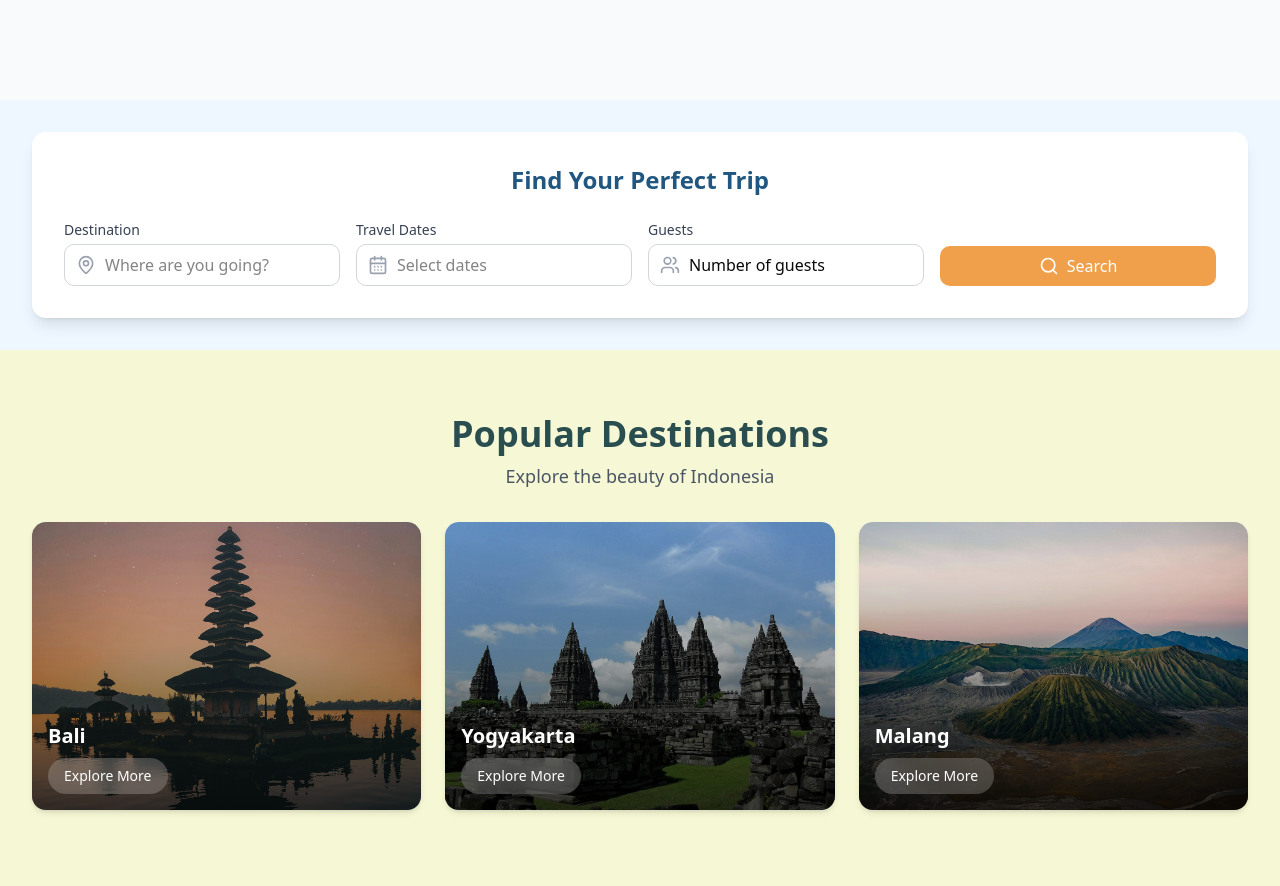
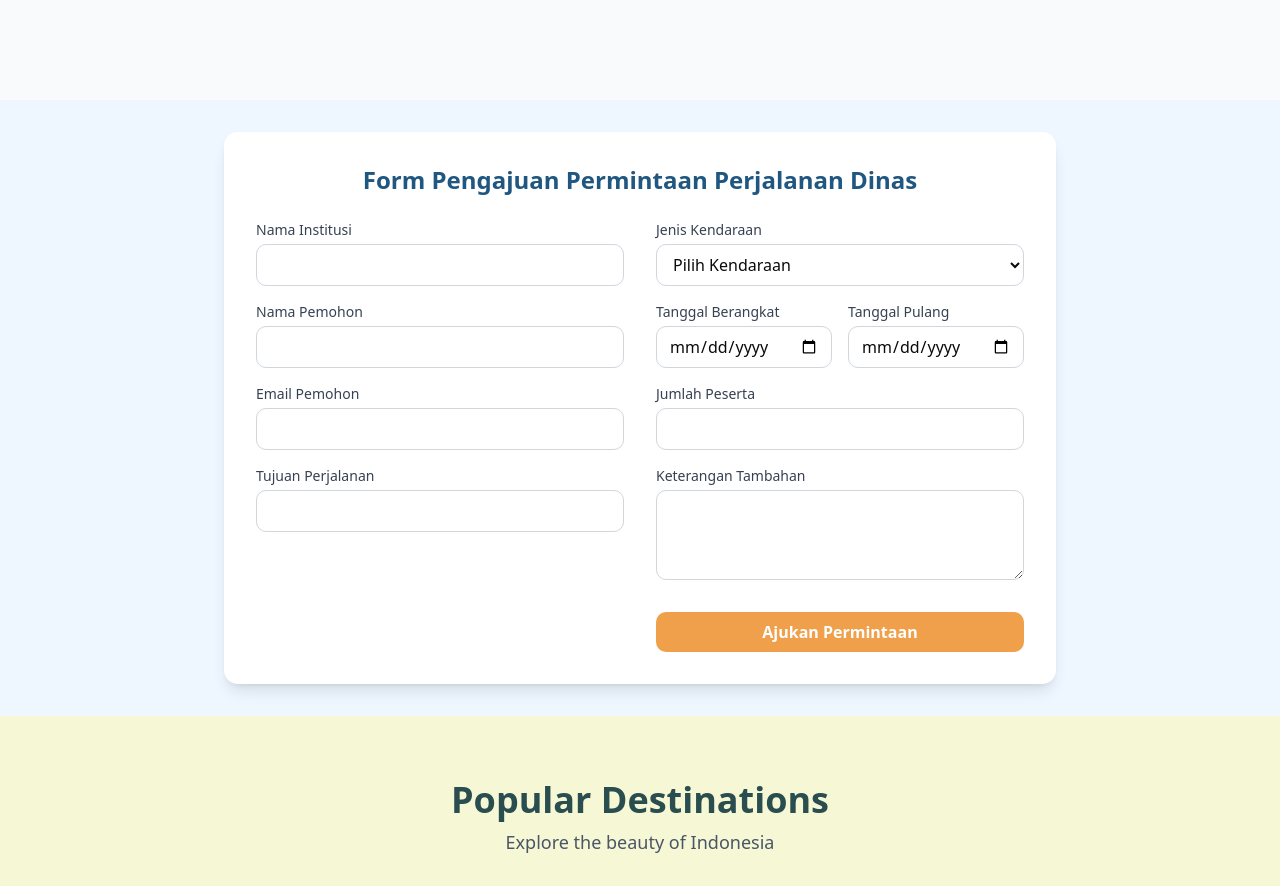
Before and after one commit to bimocahyo7/travel-agent-frontend, a Next.js app: page / in a window 1280 px wide. Shown: the part 1500-2386 px from the top of the page. Built offline with nearby package versions, Linux system fonts and the light colour scheme; no server answers.

Commit message:
add filter pengajuan on landing page and customer

```diff
--- a/src/app/(customer)/dashboard2/page.jsx
+++ b/src/app/(customer)/dashboard2/page.jsx
@@ -13,8 +13,8 @@ export default function Dashboard() {
   return (
     <RoleGuard allowedRoles={["customer"]}>
       <Navbar />
+      <Intro />
       <TabNavigation />
-      {/* <Intro /> */}
       <Filter />
       <Destination />
       <Package />
--- a/src/app/(customer)/landing/filter.jsx
+++ b/src/app/(customer)/landing/filter.jsx
@@ -1,103 +1,96 @@
 "use client";
 
 import { useState } from "react";
-import { Search, MapPin, CalendarDays, Users } from "lucide-react";
 
-function Filter() {
-  const [destination, setDestination] = useState("");
-  const [dates, setDates] = useState("");
-  const [guests, setGuests] = useState("");
+function RequestForm() {
+  const [form, setForm] = useState({
+    institution: "",
+    applicant: "",
+    email: "",
+    destination: "",
+    vehicle: "",
+    departureDate: "",
+    returnDate: "",
+    participants: "",
+    notes: "",
+  });
 
-  const handleSearch = (e) => {
+  const handleChange = (e) => {
+    setForm({ ...form, [e.target.name]: e.target.value });
+  };
+
+  const handleSubmit = (e) => {
     e.preventDefault();
-    // Handle search functionality here
-    console.log({ destination, dates, guests });
+    // TODO: handle form submission (API call, etc)
+    console.log(form);
   };
 
   return (
     <section className="bg-[#EEF7FF] py-8">
-      <div className="max-w-7xl mx-auto px-4 sm:px-6 lg:px-8">
+      <div className="max-w-4xl mx-auto px-4 sm:px-6 lg:px-8">
         <div className="bg-white rounded-xl shadow-lg p-6 md:p-8">
           <h2 className="text-2xl font-bold text-[#205781] mb-6 text-center">
-            Find Your Perfect Trip
+            Form Pengajuan Permintaan Perjalanan Dinas
           </h2>
-
-          <form onSubmit={handleSearch} className="space-y-4 md:space-y-0 md:grid md:grid-cols-4 md:gap-4">
-            {/* Destination */}
-            <div className="relative">
-              <label htmlFor="destination" className="block text-sm font-medium text-gray-700 mb-1">
-                Destination
-              </label>
-              <div className="relative">
-                <div className="absolute inset-y-0 left-0 pl-3 flex items-center pointer-events-none">
-                  <MapPin className="h-5 w-5 text-gray-400" />
-                </div>
-                <input
-                  type="text"
-                  id="destination"
-                  value={destination}
-                  onChange={(e) => setDestination(e.target.value)}
-                  className="block w-full pl-10 pr-3 py-2 border border-gray-300 rounded-lg focus:ring-cyan-500 focus:border-cyan-500"
-                  placeholder="Where are you going?"
-                />
+          <form onSubmit={handleSubmit} className="md:flex gap-8 space-y-4 md:space-y-0">
+            {/* Left Side */}
+            <div className="flex-1 space-y-4">
+              <div>
+                <label className="block text-sm font-medium text-gray-700 mb-1">Nama Institusi</label>
+                <input type="text" name="institution" value={form.institution} onChange={handleChange} className="block w-full border border-gray-300 rounded-lg py-2 px-3" required />
+              </div>
+              <div>
+                <label className="block text-sm font-medium text-gray-700 mb-1">Nama Pemohon</label>
+                <input type="text" name="applicant" value={form.applicant} onChange={handleChange} className="block w-full border border-gray-300 rounded-lg py-2 px-3" required />
+              </div>
+              <div>
+                <label className="block text-sm font-medium text-gray-700 mb-1">Email Pemohon</label>
+                <input type="email" name="email" value={form.email} onChange={handleChange} className="block w-full border border-gray-300 rounded-lg py-2 px-3" required />
+              </div>
+              <div>
+                <label className="block text-sm font-medium text-gray-700 mb-1">Tujuan Perjalanan</label>
+                <input type="text" name="destination" value={form.destination} onChange={handleChange} className="block w-full border border-gray-300 rounded-lg py-2 px-3" required />
               </div>
             </div>
-
-            {/* Travel Dates */}
-            <div className="relative">
-              <label htmlFor="dates" className="block text-sm font-medium text-gray-700 mb-1">
-                Travel Dates
-              </label>
-              <div className="relative">
-                <div className="absolute inset-y-0 left-0 pl-3 flex items-center pointer-events-none">
-                  <CalendarDays className="h-5 w-5 text-gray-400" />
-                </div>
-                <input
-                  type="text"
-                  id="dates"
-                  value={dates}
-                  onChange={(e) => setDates(e.target.value)}
-                  className="block w-full pl-10 pr-3 py-2 border border-gray-300 rounded-lg focus:ring-cyan-500 focus:border-cyan-500"
-                  placeholder="Select dates"
-                  onFocus={(e) => (e.target.type = "date")}
-                  onBlur={(e) => (e.target.type = "text")}
-                />
-              </div>
-            </div>
-
-            {/* Guests */}
-            <div className="relative">
-              <label htmlFor="guests" className="block text-sm font-medium text-gray-700 mb-1">
-                Guests
-              </label>
-              <div className="relative">
-                <div className="absolute inset-y-0 left-0 pl-3 flex items-center pointer-events-none">
-                  <Users className="h-5 w-5 text-gray-400" />
-                </div>
+            {/* Right Side */}
+            <div className="flex-1 space-y-4">
+              <div>
+                <label className="block text-sm font-medium text-gray-700 mb-1">Jenis Kendaraan</label>
                 <select
-                  id="guests"
-                  value={guests}
-                  onChange={(e) => setGuests(e.target.value)}
-                  className="block w-full pl-10 pr-3 py-2 border border-gray-300 rounded-lg focus:ring-cyan-500 focus:border-cyan-500 appearance-none"
+                  name="vehicle"
+                  value={form.vehicle}
+                  onChange={handleChange}
+                  className="block w-full border border-gray-300 rounded-lg py-2 px-3"
+                  required
                 >
-                  <option value="">Number of guests</option>
-                  <option value="1">1 Guest</option>
-                  <option value="2">2 Guests</option>
-                  <option value="3">3 Guests</option>
-                  <option value="4">4 Guests</option>
-                  <option value="5+">5+ Guests</option>
+                  <option value="" disabled>Pilih Kendaraan</option>
+                  <option value="Mobil">Mobil</option>
+                  <option value="Bus">Bus</option>
+                  <option value="Kereta">Kereta</option>
+                  <option value="Pesawat">Pesawat</option>
+                  <option value="Lainnya">Lainnya</option>
                 </select>
               </div>
-            </div>
-
-            {/* Search Button */}
-            <div className="relative flex items-end">
-              <button
-                type="submit"
-                className="w-full bg-[#F0A04B] hover:bg-amber-600 text-white py-2 px-4 rounded-lg flex items-center justify-center transition duration-300"
-              >
-                <Search className="h-5 w-5 mr-2" />
-                <span>Search</span>
+              <div className="flex gap-4">
+                <div className="flex-1">
+                  <label className="block text-sm font-medium text-gray-700 mb-1">Tanggal Berangkat</label>
+                  <input type="date" name="departureDate" value={form.departureDate} onChange={handleChange} className="block w-full border border-gray-300 rounded-lg py-2 px-3" required />
+                </div>
+                <div className="flex-1">
+                  <label className="block text-sm font-medium text-gray-700 mb-1">Tanggal Pulang</label>
+                  <input type="date" name="returnDate" value={form.returnDate} onChange={handleChange} className="block w-full border border-gray-300 rounded-lg py-2 px-3" required />
+                </div>
+              </div>
+              <div>
+                <label className="block text-sm font-medium text-gray-700 mb-1">Jumlah Peserta</label>
+                <input type="number" name="participants" value={form.participants} onChange={handleChange} className="block w-full border border-gray-300 rounded-lg py-2 px-3" min="1" required />
+              </div>
+              <div>
+                <label className="block text-sm font-medium text-gray-700 mb-1">Keterangan Tambahan</label>
+                <textarea name="notes" value={form.notes} onChange={handleChange} className="block w-full border border-gray-300 rounded-lg py-2 px-3" rows="3" />
+              </div>
+              <button type="submit" className="w-full bg-[#F0A04B] hover:bg-amber-600 text-white py-2 px-4 rounded-lg font-semibold transition duration-300 mt-4">
+                Ajukan Permintaan
               </button>
             </div>
           </form>
@@ -107,4 +100,4 @@ function Filter() {
   );
 }
 
-export default Filter;
+export default RequestForm;
--- a/src/components/landing/filter.jsx
+++ b/src/components/landing/filter.jsx
@@ -1,103 +1,96 @@
 "use client";
 
 import { useState } from "react";
-import { Search, MapPin, CalendarDays, Users } from "lucide-react";
 
-function Filter() {
-  const [destination, setDestination] = useState("");
-  const [dates, setDates] = useState("");
-  const [guests, setGuests] = useState("");
+function RequestForm() {
+  const [form, setForm] = useState({
+    institution: "",
+    applicant: "",
+    email: "",
+    destination: "",
+    vehicle: "",
+    departureDate: "",
+    returnDate: "",
+    participants: "",
+    notes: "",
+  });
 
-  const handleSearch = (e) => {
+  const handleChange = (e) => {
+    setForm({ ...form, [e.target.name]: e.target.value });
+  };
+
+  const handleSubmit = (e) => {
     e.preventDefault();
-    // Handle search functionality here
-    console.log({ destination, dates, guests });
+    // TODO: handle form submission (API call, etc)
+    console.log(form);
   };
 
   return (
     <section className="bg-[#EEF7FF] py-8">
-      <div className="max-w-7xl mx-auto px-4 sm:px-6 lg:px-8">
+      <div className="max-w-4xl mx-auto px-4 sm:px-6 lg:px-8">
         <div className="bg-white rounded-xl shadow-lg p-6 md:p-8">
           <h2 className="text-2xl font-bold text-[#205781] mb-6 text-center">
-            Find Your Perfect Trip
+            Form Pengajuan Permintaan Perjalanan Dinas
           </h2>
-
-          <form onSubmit={handleSearch} className="space-y-4 md:space-y-0 md:grid md:grid-cols-4 md:gap-4">
-            {/* Destination */}
-            <div className="relative">
-              <label htmlFor="destination" className="block text-sm font-medium text-gray-700 mb-1">
-                Destination
-              </label>
-              <div className="relative">
-                <div className="absolute inset-y-0 left-0 pl-3 flex items-center pointer-events-none">
-                  <MapPin className="h-5 w-5 text-gray-400" />
-                </div>
-                <input
-                  type="text"
-                  id="destination"
-                  value={destination}
-                  onChange={(e) => setDestination(e.target.value)}
-                  className="block w-full pl-10 pr-3 py-2 border border-gray-300 rounded-lg focus:ring-cyan-500 focus:border-cyan-500"
-                  placeholder="Where are you going?"
-                />
+          <form onSubmit={handleSubmit} className="md:flex gap-8 space-y-4 md:space-y-0">
+            {/* Left Side */}
+            <div className="flex-1 space-y-4">
+              <div>
+                <label className="block text-sm font-medium text-gray-700 mb-1">Nama Institusi</label>
+                <input type="text" name="institution" value={form.institution} onChange={handleChange} className="block w-full border border-gray-300 rounded-lg py-2 px-3" required />
+              </div>
+              <div>
+                <label className="block text-sm font-medium text-gray-700 mb-1">Nama Pemohon</label>
+                <input type="text" name="applicant" value={form.applicant} onChange={handleChange} className="block w-full border border-gray-300 rounded-lg py-2 px-3" required />
+              </div>
+              <div>
+                <label className="block text-sm font-medium text-gray-700 mb-1">Email Pemohon</label>
+                <input type="email" name="email" value={form.email} onChange={handleChange} className="block w-full border border-gray-300 rounded-lg py-2 px-3" required />
+              </div>
+              <div>
+                <label className="block text-sm font-medium text-gray-700 mb-1">Tujuan Perjalanan</label>
+                <input type="text" name="destination" value={form.destination} onChange={handleChange} className="block w-full border border-gray-300 rounded-lg py-2 px-3" required />
               </div>
             </div>
-
-            {/* Travel Dates */}
-            <div className="relative">
-              <label htmlFor="dates" className="block text-sm font-medium text-gray-700 mb-1">
-                Travel Dates
-              </label>
-              <div className="relative">
-                <div className="absolute inset-y-0 left-0 pl-3 flex items-center pointer-events-none">
-                  <CalendarDays className="h-5 w-5 text-gray-400" />
-                </div>
-                <input
-                  type="text"
-                  id="dates"
-                  value={dates}
-                  onChange={(e) => setDates(e.target.value)}
-                  className="block w-full pl-10 pr-3 py-2 border border-gray-300 rounded-lg focus:ring-cyan-500 focus:border-cyan-500"
-                  placeholder="Select dates"
-                  onFocus={(e) => (e.target.type = "date")}
-                  onBlur={(e) => (e.target.type = "text")}
-                />
-              </div>
-            </div>
-
-            {/* Guests */}
-            <div className="relative">
-              <label htmlFor="guests" className="block text-sm font-medium text-gray-700 mb-1">
-                Guests
-              </label>
-              <div className="relative">
-                <div className="absolute inset-y-0 left-0 pl-3 flex items-center pointer-events-none">
-                  <Users className="h-5 w-5 text-gray-400" />
-                </div>
+            {/* Right Side */}
+            <div className="flex-1 space-y-4">
+              <div>
+                <label className="block text-sm font-medium text-gray-700 mb-1">Jenis Kendaraan</label>
                 <select
-                  id="guests"
-                  value={guests}
-                  onChange={(e) => setGuests(e.target.value)}
-                  className="block w-full pl-10 pr-3 py-2 border border-gray-300 rounded-lg focus:ring-cyan-500 focus:border-cyan-500 appearance-none"
+                  name="vehicle"
+                  value={form.vehicle}
+                  onChange={handleChange}
+                  className="block w-full border border-gray-300 rounded-lg py-2 px-3"
+                  required
                 >
-                  <option value="">Number of guests</option>
-                  <option value="1">1 Guest</option>
-                  <option value="2">2 Guests</option>
-                  <option value="3">3 Guests</option>
-                  <option value="4">4 Guests</option>
-                  <option value="5+">5+ Guests</option>
+                  <option value="" disabled>Pilih Kendaraan</option>
+                  <option value="Mobil">Mobil</option>
+                  <option value="Bus">Bus</option>
+                  <option value="Kereta">Kereta</option>
+                  <option value="Pesawat">Pesawat</option>
+                  <option value="Lainnya">Lainnya</option>
                 </select>
               </div>
-            </div>
-
-            {/* Search Button */}
-            <div className="relative flex items-end">
-              <button
-                type="submit"
-                className="w-full bg-[#F0A04B] hover:bg-amber-600 text-white py-2 px-4 rounded-lg flex items-center justify-center transition duration-300"
-              >
-                <Search className="h-5 w-5 mr-2" />
-                <span>Search</span>
+              <div className="flex gap-4">
+                <div className="flex-1">
+                  <label className="block text-sm font-medium text-gray-700 mb-1">Tanggal Berangkat</label>
+                  <input type="date" name="departureDate" value={form.departureDate} onChange={handleChange} className="block w-full border border-gray-300 rounded-lg py-2 px-3" required />
+                </div>
+                <div className="flex-1">
+                  <label className="block text-sm font-medium text-gray-700 mb-1">Tanggal Pulang</label>
+                  <input type="date" name="returnDate" value={form.returnDate} onChange={handleChange} className="block w-full border border-gray-300 rounded-lg py-2 px-3" required />
+                </div>
+              </div>
+              <div>
+                <label className="block text-sm font-medium text-gray-700 mb-1">Jumlah Peserta</label>
+                <input type="number" name="participants" value={form.participants} onChange={handleChange} className="block w-full border border-gray-300 rounded-lg py-2 px-3" min="1" required />
+              </div>
+              <div>
+                <label className="block text-sm font-medium text-gray-700 mb-1">Keterangan Tambahan</label>
+                <textarea name="notes" value={form.notes} onChange={handleChange} className="block w-full border border-gray-300 rounded-lg py-2 px-3" rows="3" />
+              </div>
+              <button type="submit" className="w-full bg-[#F0A04B] hover:bg-amber-600 text-white py-2 px-4 rounded-lg font-semibold transition duration-300 mt-4">
+                Ajukan Permintaan
               </button>
             </div>
           </form>
@@ -107,4 +100,4 @@ function Filter() {
   );
 }
 
-export default Filter;
+export default RequestForm;
```
Also changed, not shown: 1 other file (tests, documents, lock files or other folders).
